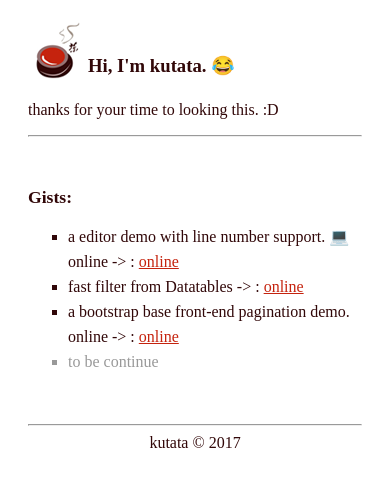
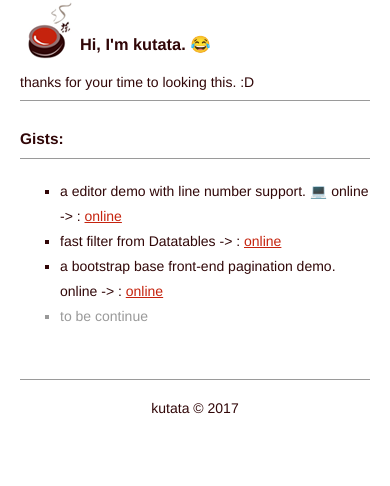
Before and after one commit to kutata/kutata.github.io, a plain HTML site: page index.html in a window 390 px wide. Drawn offline with Linux system fonts and the light colour scheme.

Commit message:
update layout and style

```diff
--- a/index.html
+++ b/index.html
@@ -8,16 +8,21 @@
 <link rel="stylesheet" href="mobile.css" />
 </head>
 <body>
-  <div class="container">
-    <header>
-      <h1><img src="tea.png" />
-      <span>Hi, I'm kutata. 😂</span></h1>
-      <p>thanks for your time to looking this. :D
-    </header>
 
-    <hr />
+  <header>
+    <div class="header-content">
+      <h1>
+        <img src="tea.png" />
+        <span>Hi, I'm kutata. 😂</span>
+      </h1>
+      <p>thanks for your time to looking this. :D</p>
+    </div>
+  </header>
+
+  <div class="main">
     <section>
       <h2>Gists:</h2>
+
       <ul>
         <li> a editor demo with line number support. 💻  online -> : <a href="https://kutata.github.io/my-gists/editor">online</a></li>
         <li>fast filter from Datatables -> : <a href=" https://kutata.github.io/my-gists/fast-filter">online</a></li>
@@ -38,12 +43,13 @@
       </ul>
     </section>
     -->
+  </div>
 
-    <hr />
+  <footer>
+    <div class="footer-content">
+      kutata &copy; 2017
+    </div>
+  </footer>
 
-    <footer>
-      kutata &copy; 2017
-    <footer>
-  </div>
 </body>
 </html>
--- a/tea.css
+++ b/tea.css
@@ -1,37 +1,108 @@
-* { color: #310708; }
+/* reset */
+*, html {
+  margin: 0; padding: 0;
+}
+body { color: #310708;
+  font-family: "Source Sans Pro", "Helvetica Neue", Arial, sans-serif;
+  font-size: 14px;
+}
 h1 { font-size: 1.17em; }
 h2 { font-size: 1.1em; }
 h3 { font-size: 0.83em; }
 h4 { font-size: 0.67em; }
 h5 { font-size: 0.5em; }
 ul li { list-style: square; }
-li { min-height: 25px; line-height: 25px; }
+li { margin-left: 40px; min-height: 25px; line-height: 25px; }
+p { margin: 10px 0; }
 a { color: #c5230e; }
 
-.container {
+/* global */
+.block { display: block!important; }
+.alert { color: red; }
+.comment { color: green; }
+
+/* let's go! */
+header {
+  position: fixed;
+  top: 0;
+  width: 100%;
+  z-index: 999;
+  background-color: white;
+}
+.header-content {
   position: relative;
-  margin: 100px auto;
-  max-width: 800px;
+  margin: 20px auto;
+  max-width: 600px;
+  border-bottom: 1px solid #9a9a9a;
 }
-
-header h1 {
-  position: relative;
-}
-
-header h1 span {
+.header-content h1 span {
   position: absolute;
   top: 35px;
   left: 60px;
 }
+.header-content p { text-indent: 25px; }
 
-header p { text-indent: 25px; }
+.main {
+  position: relative;
+  margin: 150px auto 0;
+  max-width: 600px;
+}
 
 section {
   margin: 50px auto;
 }
 
+section h2 {
+  margin-bottom: 20px;
+  padding-bottom: 10px;
+  border-bottom: 1px solid #9a9a9a;
+}
+
+dl {
+  margin: 15px 15px 40px;
+  overflow: hidden;
+}
+
+dt {
+  display: inline-block;
+  padding: 0 10px;
+  border-bottom: 1px solid #9a9a9a;
+}
+
+dd {
+  margin: 15px 15px 0;
+}
+
 footer {
+  margin: 0 auto;
+  max-width: 600px;
+}
+
+.footer-content {
+  padding: 20px 0;
+  border-top: 1px solid #9a9a9a;
   text-align: center;
 }
 
 .to-be-continue { color: #999; }
+
+/* mobile devices support */
+@media (max-width: 600px) {
+  .main {
+    margin: 130px 20px 0;
+  }
+
+  .header-content {
+    margin: 0 20px 20px;
+  }
+
+  .header-content p {
+    text-indent: 0;
+  }
+
+  .footer-content {
+    border-top: 1px solid #9a9a9a;
+    margin: 20px;
+    padding-bottom: 0;
+  }
+}
```
